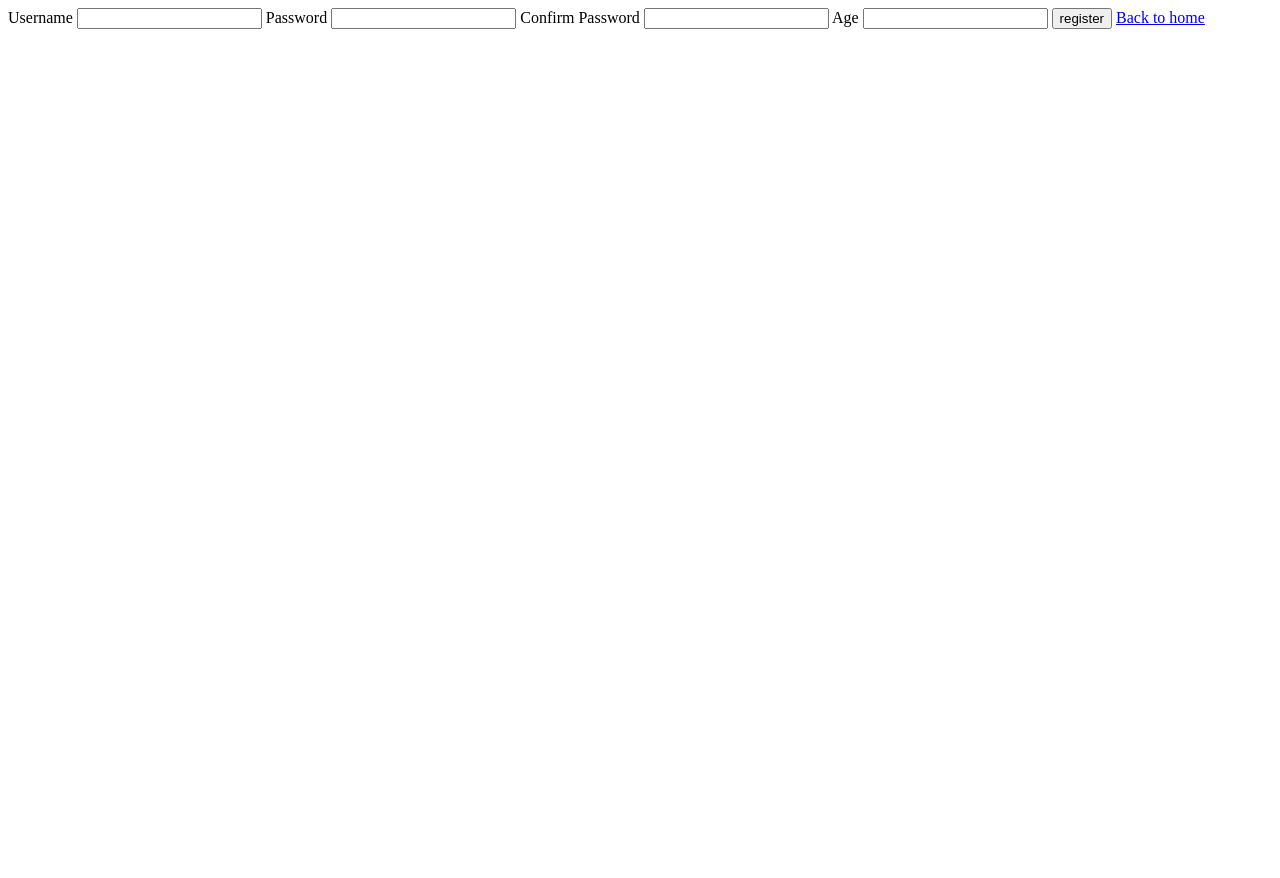
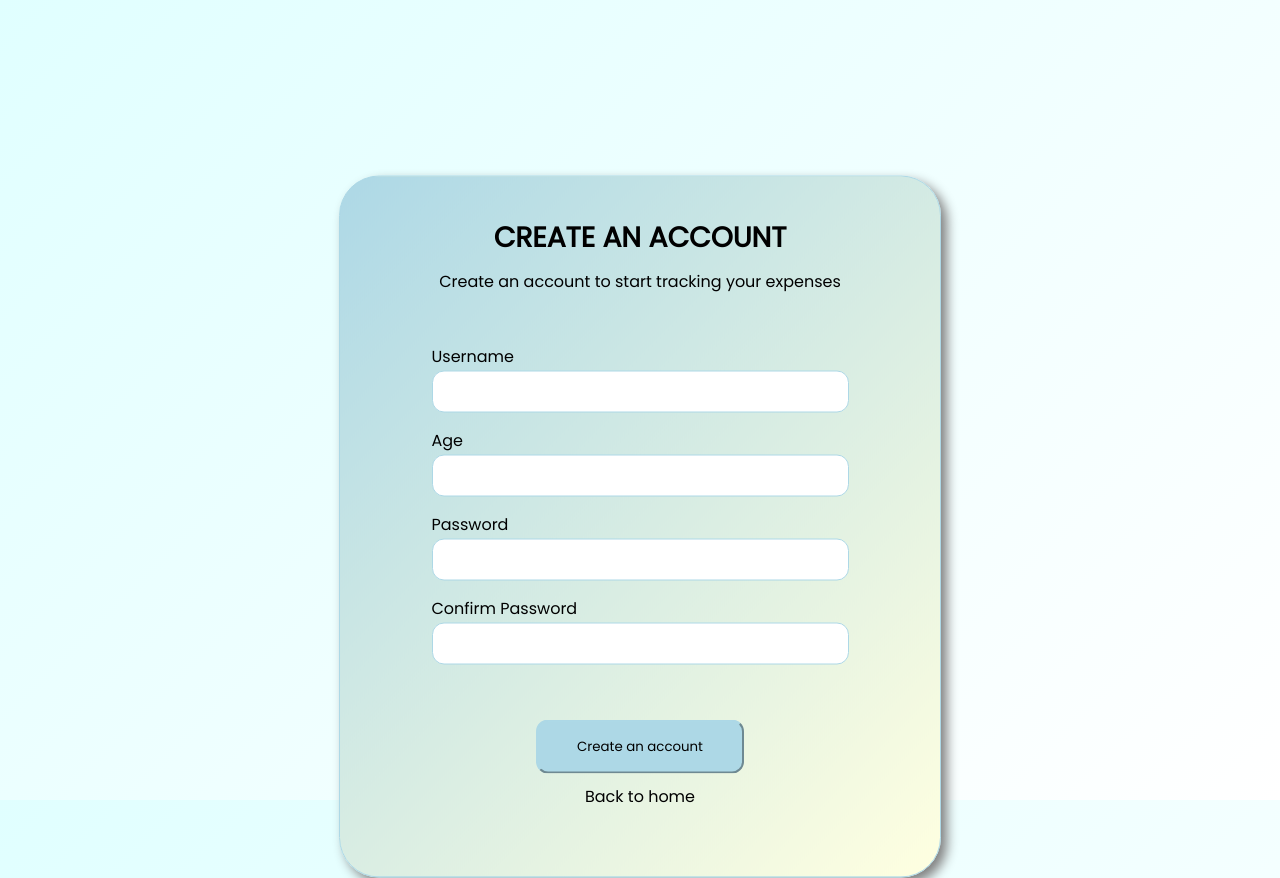
Before and after one commit to Vaillant06/expense-tracker, a Flask app: page /register in a window 1280 px wide. Before the commit the page ends 29 px from the top, so only its background shows below. Run offline with Flask 3, Linux system fonts and the light colour scheme.

Commit message:
Improved the UI/UX of dashboard and register pages

```diff
--- /dev/null
+++ b/static/css/register.css
@@ -0,0 +1,103 @@
+*{
+    margin: 0;
+    padding: 0;
+    border-collapse: collapse;
+    font-family: 'Poppins';
+}
+
+body{
+    display: flex;
+    flex-direction: column;
+    justify-content: center;
+    align-items: center;
+    background: linear-gradient(135deg, lightcyan, white);
+    background-attachment: fixed;
+    background-repeat: no-repeat;
+}
+
+.container{
+    translate: 0% 25%;
+    display: flex;
+    flex-direction: column;
+    justify-content: top;
+    align-items: center;
+    background: linear-gradient(135deg, lightblue, lightyellow );
+    border: 1px solid lightblue;
+    border-radius: 40px;
+    box-shadow: 6px 6px 12px gray;
+    width: 600px;
+    height: 700px
+}
+
+.title{
+    font-weight: 600;
+    font-size: 28px;
+    margin: 40px 0px 0px 0px;
+}
+
+.description{
+    margin-top: 10px;
+}
+
+.form-content{
+    display: flex;
+    flex-direction: column;
+    align-content: center;
+    margin: 50px 0px 0px;
+}
+
+.form-content label{
+    padding-bottom: 2px;
+}
+
+.form-content input{
+    width: 400px;
+    border: 1px solid lightblue;
+    border-radius: 12px;
+    height: 40px;
+    margin-bottom: 15px;
+    padding-left: 15px;
+    outline: none;
+}
+
+.form-content input:focus{
+    border-color: 1px solid lightblue;
+    box-shadow: 0 0 6px rgba(74, 144, 226, 0.6);
+}
+
+.form-content input::content{
+    margin-left: 20px;
+}
+
+
+.action-links{
+    display: flex;
+    flex-direction: column;
+    justify-content: center;
+    align-items: center;
+    margin-top: 40px;
+}
+
+.action-links button{
+    border-radius: 12px;
+    padding: 15px 30px;
+    width: 50%;
+    border-color: lightblue;
+    background-color: lightblue
+}
+
+.action-links button:hover{
+    border-color: lightyellow;
+    background-color: lightyellow;
+    box-shadow: 0px 0px 6px grey;
+}
+
+.action-links a{
+    text-decoration: none;
+    padding: 10px;
+    color: black
+}
+
+.action-links a:hover{
+    text-decoration: underline;
+}
--- a/templates/register.html
+++ b/templates/register.html
@@ -3,12 +3,20 @@
 <head>
     <meta charset="UTF-8">
     <meta name="viewport" content="width=device-width, initial-scale=1.0">
+    <link href='https://fonts.googleapis.com/css?family=Poppins' rel="stylesheet">
+    <link rel="stylesheet" href="{{url_for('static', filename='css/register.css')}}">
     <title>Register</title>
 </head>
 <body>
-    <form action="{{ url_for('register') }}" method="POST">
+    <div class="container">
+        <h2 class="title">CREATE AN ACCOUNT</h2>
+        <p class="description">Create an account to start tracking your expenses</p>
+        <form action="{{ url_for('register') }}" method="POST" class="form-content">
             <label for="username">Username</label>
             <input type="text" name="username" id="username" required>
+
+            <label for="age">Age</label>
+            <input type="number" name="age"  id="age" min="5" required>
 
             <label for="password">Password</label>
             <input type="password" name="password" id="password" required>
@@ -16,11 +24,10 @@
             <label for="confirm-password">Confirm Password</label>
             <input type="password" name="confirm-password" id="confirm-password" required>
 
-        <label for="age">Age</label>
-        <input type="number" name="age"  id="age" min="5" required>
-
-        <button type="register">register</button>
+            <div class="action-links">
+                <button type="submit">Create an account</button>
                 <a href="{{ url_for('dashboard') }}">Back to home</a>
+            </div>
 
             <div id="flash-messages">
                 {% with messages = get_flashed_messages(with_categories=true) %}
@@ -32,6 +39,8 @@
                 {% endwith %}
             </div>
         </form>
+    </div>
+
     <script src="{{ url_for('static', filename='js/flash-messages.js') }}"></script>
 </body>
 </html>
```
Also changed, not shown: static/css/dashboard.css (added, +65 -0 lines), templates/dashboard.html (+10 -4 lines). Lines whose indentation alone changed are shown as unchanged.
